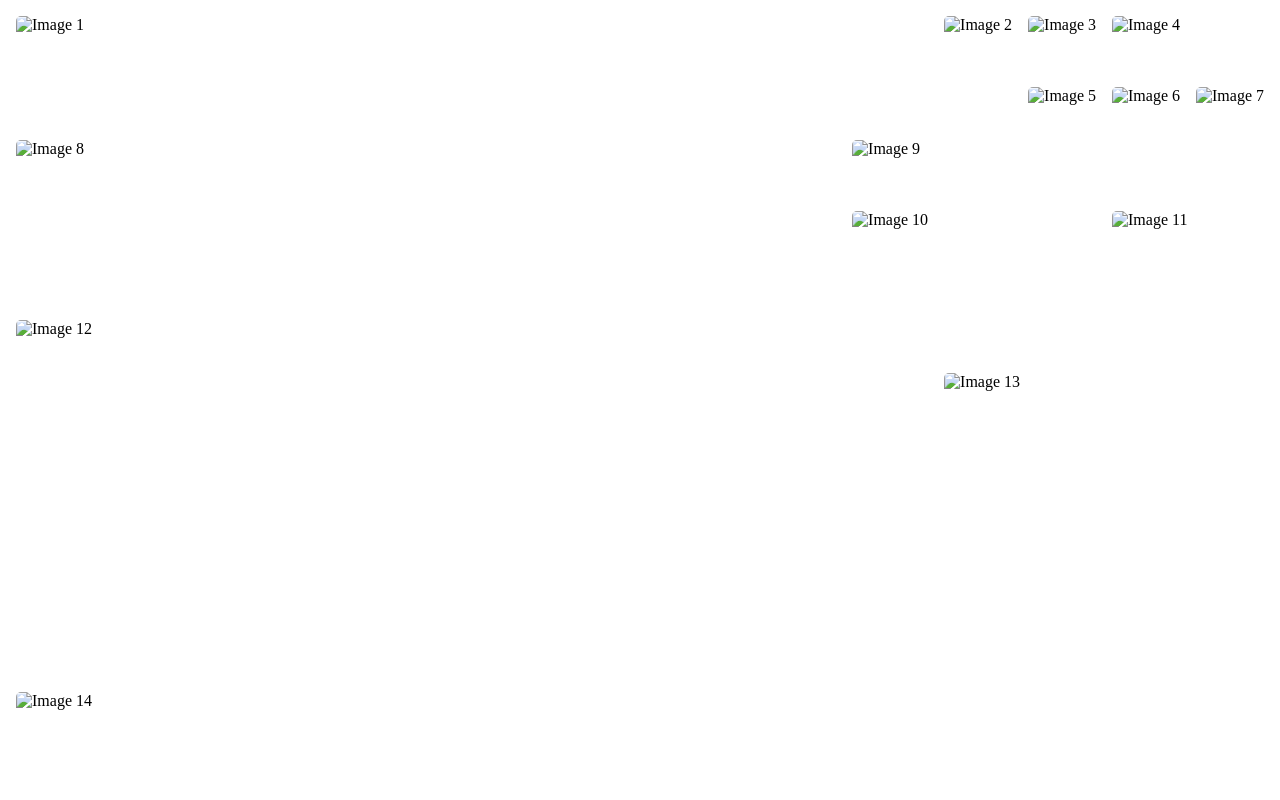
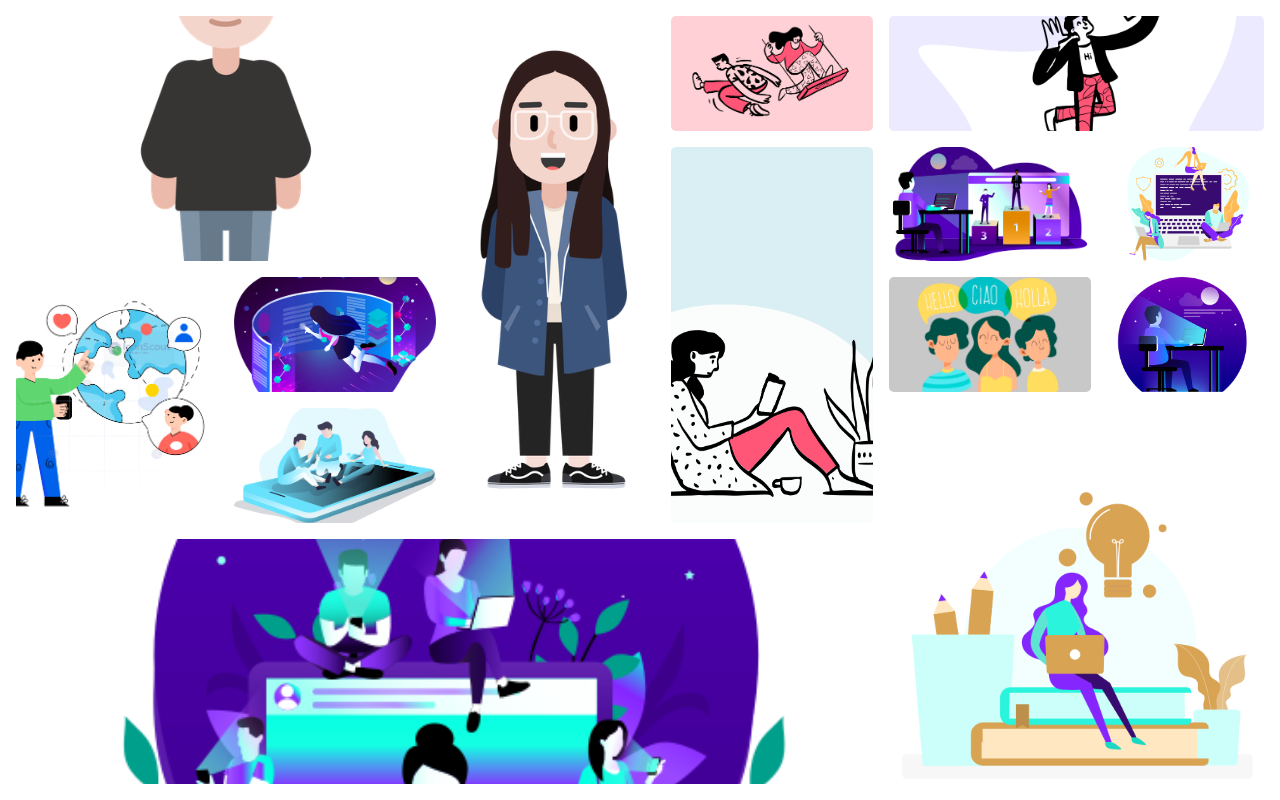
Before and after one commit to ImBely/udemy, a plain HTML site: page index.html in a window 1280 px wide. Drawn offline with Linux system fonts and the light colour scheme.

Commit message:
Exercise: Masonry Gallery Layout
Exercise: Masonry Gallery Layout - Udemy

```diff
--- a/index.html
+++ b/index.html
@@ -3,57 +3,67 @@
 <head>
     <meta charset="UTF-8">
     <meta name="viewport" content="width=device-width, initial-scale=1.0">
-    <title>Grids</title>
-    <link rel="stylesheet" href="styles.css">
+    <title>Grids exercise</title>
+    <link rel="stylesheet" href="styless2.css">
 </head>
-<body>
+    <body>
+        <div class="container-grid">
+                <div class="grid-item item1">
+                    <img src="image1.png" alt="Image 1">
+                </div>
 
-    <section>
-        <div class="container-grid">
-            <!-- Repeat this structure for each grid item -->
-                 <div class="grid-item item1">
-                    <img src="image1.jpg" alt="Image 1">
+                <div class="grid-item item2">
+                    <img src="image2.png" alt="Image 2">
                 </div>
-                <div class="grid-item item2">
-                    <img src="image2.jpg" alt="Image 2">
+
+                <div class="grid-item item3">
+                    <img src="image3.png" alt="Image 3">
                 </div>
-                <div class="grid-item item3">
-                    <img src="image3.jpg" alt="Image 3">
+
+                <div class="grid-item item4">
+                    <img src="image4.png" alt="Image 4">
                 </div>
-                <div class="grid-item item4">
-                    <img src="image4.jpg" alt="Image 4">
+
+                <div class="grid-item item5">
+                    <img src="image5.png" alt="Image 5">
                 </div>
-                <div class="grid-item item5">
-                    <img src="image5.jpg" alt="Image 5">
+
+                <div class="grid-item item6">
+                    <img src="image6.png" alt="Image 6">
                 </div>
-                <div class="grid-item item6">
-                    <img src="image6.jpg" alt="Image 6">
+
+                <div class="grid-item item7">
+                    <img src="image7.png" alt="Image 7">
                 </div>
-                <div class="grid-item item7">
-                    <img src="image7.jpg" alt="Image 7">
+
+                <div class="grid-item item8">
+                    <img src="image8.png" alt="Image 8">
                 </div>
-                <div class="grid-item item8">
-                    <img src="image8.jpg" alt="Image 8">
+
+                <div class="grid-item item9">
+                    <img src="image9.png" alt="Image 9">
                 </div>
-                <div class="grid-item item9">
-                    <img src="image9.jpg" alt="Image 9">
-                </div>
+
                 <div class="grid-item item10">
                     <img src="image10.jpg" alt="Image 10">
                 </div>
+
                 <div class="grid-item item11">
-                    <img src="image11.jpg" alt="Image 11">
+                    <img src="image11.png" alt="Image 11">
                 </div>
+
                 <div class="grid-item item12">
-                    <img src="image12.jpg" alt="Image 12">
+                    <img src="image12.png" alt="Image 12">
                 </div>
+
                 <div class="grid-item item13">
-                    <img src="image13.jpg" alt="Image 13">
+                    <img src="image13.png" alt="Image 13">
                 </div>
+
                 <div class="grid-item item14">
-                    <img src="image14.jpg" alt="Image 14">
+                    <img src="image14.png" alt="Image 14">
                 </div>
-         </div>
-    </section>
-</body>
+                <!-- Add more grid items here with different sizes and areas -->
+        </div>
+    </body>
 </html>
--- /dev/null
+++ b/styless2.css
@@ -0,0 +1,98 @@
+* {
+    margin: 0; /*como es grid no podemos usar justify content center so we use margin auto to center the things.*/
+    padding: 0;
+    box-sizing: inherit;
+}
+
+body {
+    box-sizing: border-box;
+}
+
+.container-grid {
+    background-color: white;
+    width: 100vw;
+    height: 100vh;
+    padding: 1rem;
+    display: grid;
+    grid-gap: 1rem;
+    grid-template-columns: repeat(5, 1fr); /* Define your desired number of columns */
+    /*grid-template-rows: repeat(5, 1fr); */
+    grid-template-areas: /*aqui dibujas el tama;o que quieras*/
+        "item1 item1 item2 item3 item4 item4 item4"
+        "item1 item1 item2 item5 item6 item7 item7"
+        "item8 item9 item2 item5 item10 item11 item11"
+        "item8 item12 item2 item5 item13 item13 item13"
+        "item14 item14 item14 item14 item13 item13 item13"
+        "item14 item14 item14 item14 item13 item13 item13";  /* Define the grid layout using named areas */
+}
+
+.grid-item {
+    border-radius: 5px;
+    overflow: hidden;
+}
+
+.grid-item img {
+    display: block;
+    width: 100%;
+    height: 100%;
+    object-fit: cover;
+}
+
+/* Specify the size for each grid item using grid-template-areas */
+.item1 {
+    grid-area: item1; /* Place this item in the 'item1' area */
+
+}
+
+.item2 {
+    grid-area: item2 ; /* Place this item in the 'item2' area */
+}
+
+.item3 {
+    grid-area: item3;
+
+}
+
+.item4 {
+    grid-area: item4;
+}
+
+.item5 {
+    grid-area: item5;
+}
+
+.item6 {
+    grid-area: item6;
+}
+
+.item7 {
+    grid-area: item7;
+}
+
+.item8 {
+    grid-area: item8;
+}
+
+.item9 {
+    grid-area: item9;
+}
+
+.item10 {
+    grid-area: item10;
+}
+
+.item11 {
+    grid-area: item11;
+}
+
+.item12 {
+    grid-area: item12;
+}
+
+.item13 {
+    grid-area: item13;
+}
+
+.item14 {
+    grid-area: item14; /* Place this item in the 'item14' area */
+}
```
Also changed, not shown: image1.png (added), image10.jpg (added), image11.png (added), image12.png (added), image13.png (added), image14.png (added), image2.png (added), image3.png (added), image4.png (added), image5.png (added), image6.png (added), image7.png (added), image8.png (added), image9.png (added).
